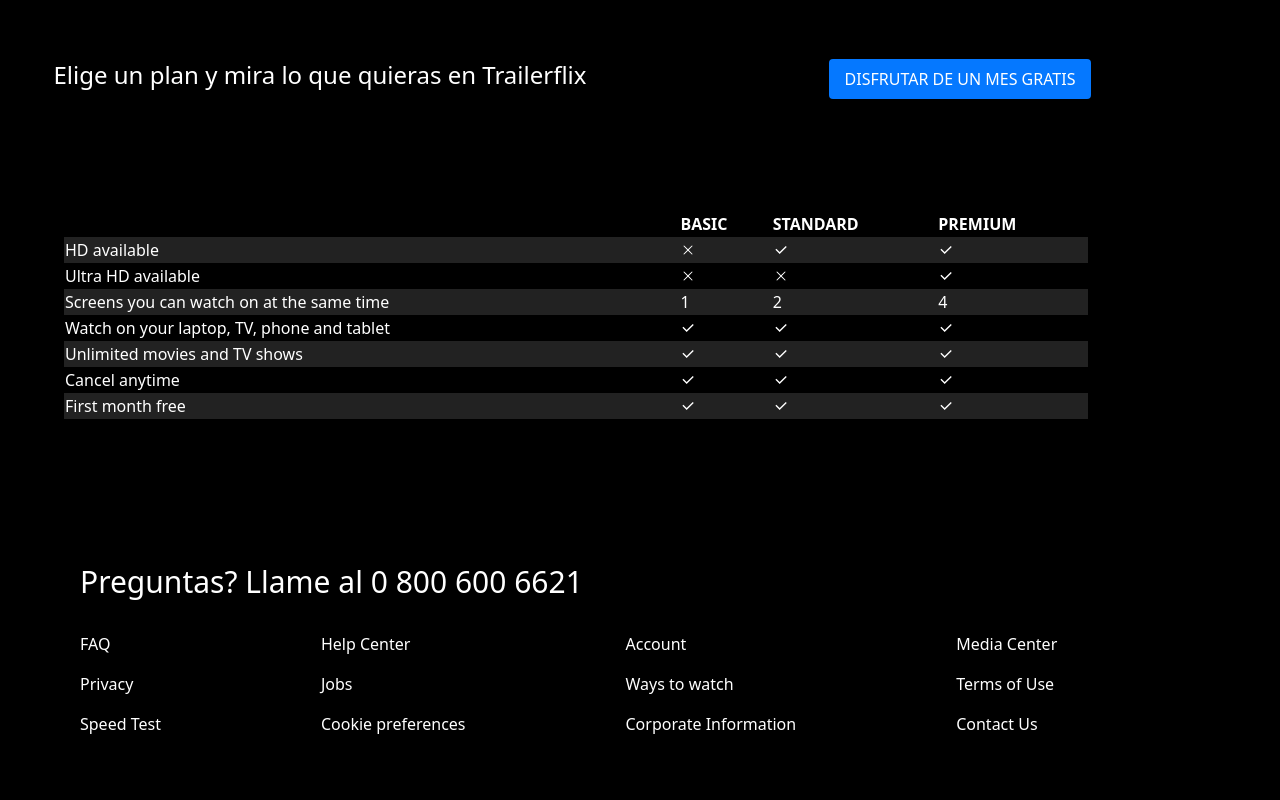
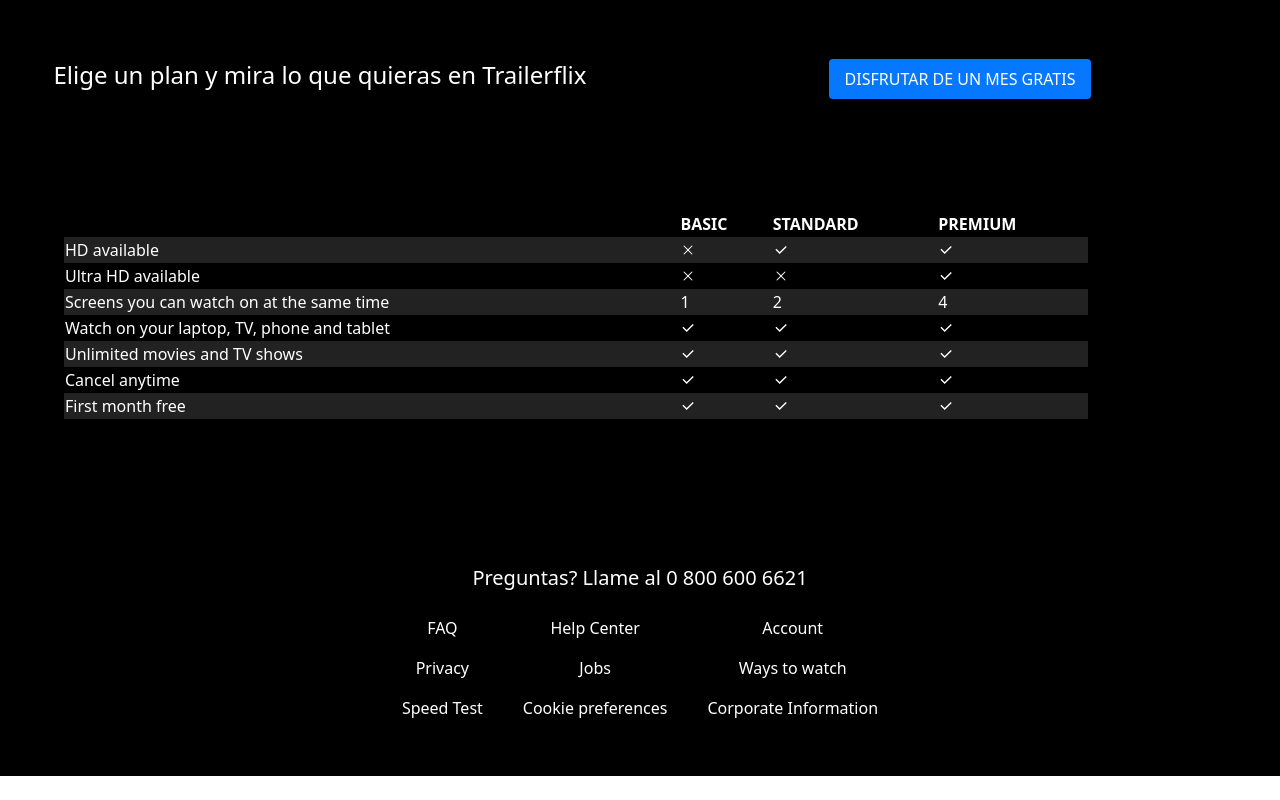
Before and after one commit to brefosco/trailerflix, a React (Vite) app: page /welcome in a window 1280 px wide. Shown: the part 1068-1868 px from the top of the page. After the commit the page ends 1844 px from the top, so only its background shows below. Built offline with nearby package versions, Linux system fonts and the light colour scheme; no server answers.

Commit message:
Improved Footer

```diff
--- a/src/components/Footer.tsx
+++ b/src/components/Footer.tsx
@@ -2,30 +2,25 @@
 
 function Footer() {
   return (
-    <footer className="text-white bg-black py-8">
-      <a href="tel:+14086001722" className="text-3xl px-20 py-4">
+    <footer className="text-white bg-black py-8 text-center">
+      <a href="tel:+14086001722" className="text-xl px-5 py-4">
         {t("QUESTIONS_PHONE")}
       </a>
-      <div className="flex">
-        <div className="mx-20 my-4">
+      <div className="flex justify-center">
+        <div className="mx-5 my-2">
           <a className="my-4 block">FAQ</a>
           <a className="my-4 block">Privacy</a>
           <a className="my-4 block">Speed Test</a>
         </div>
-        <div className="mx-20 my-4">
+        <div className="mx-5 my-2">
           <a className="my-4 block">Help Center</a>
           <a className="my-4 block">Jobs</a>
           <a className="my-4 block">Cookie preferences</a>
         </div>
-        <div className="mx-20 my-4">
+        <div className="mx-5 my-2">
           <a className="my-4 block">Account</a>
           <a className="my-4 block">Ways to watch</a>
           <a className="my-4 block">Corporate Information</a>
-        </div>
-        <div className="mx-20 my-4">
-          <a className="my-4 block">Media Center</a>
-          <a className="my-4 block">Terms of Use</a>
-          <a className="my-4 block">Contact Us</a>
         </div>
       </div>
     </footer>
```
